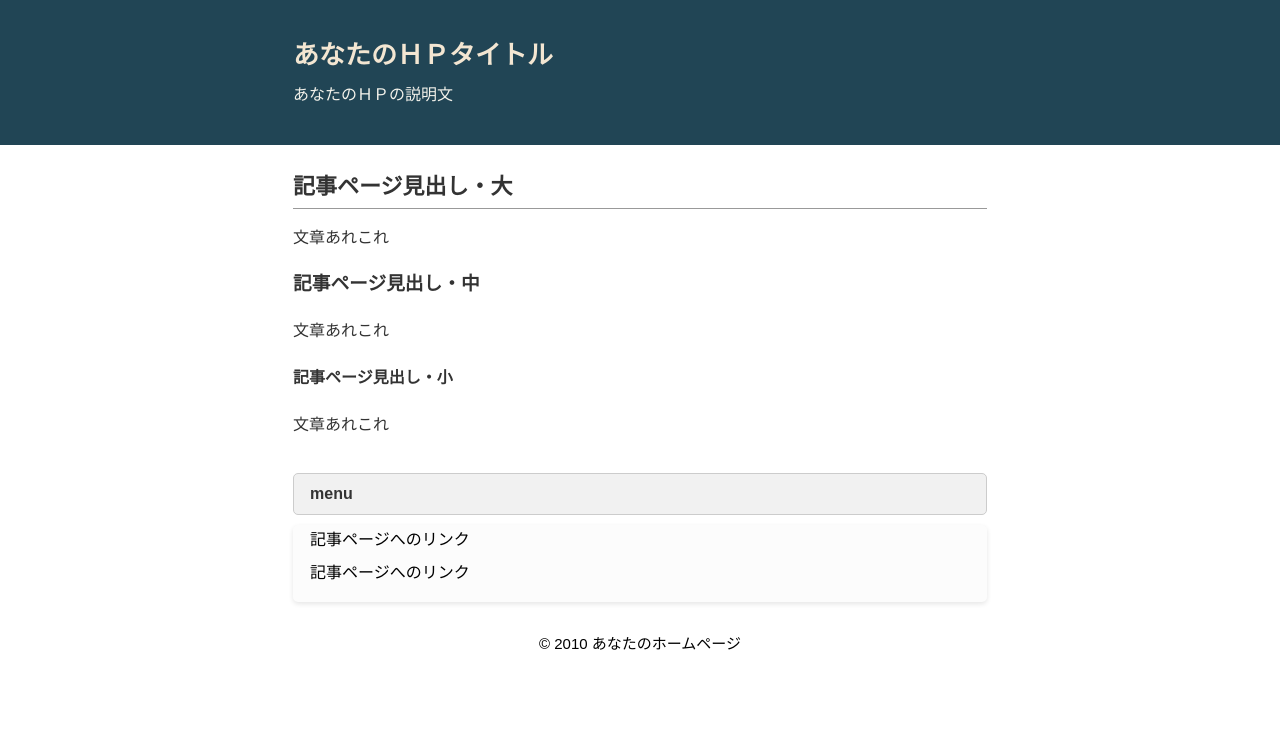
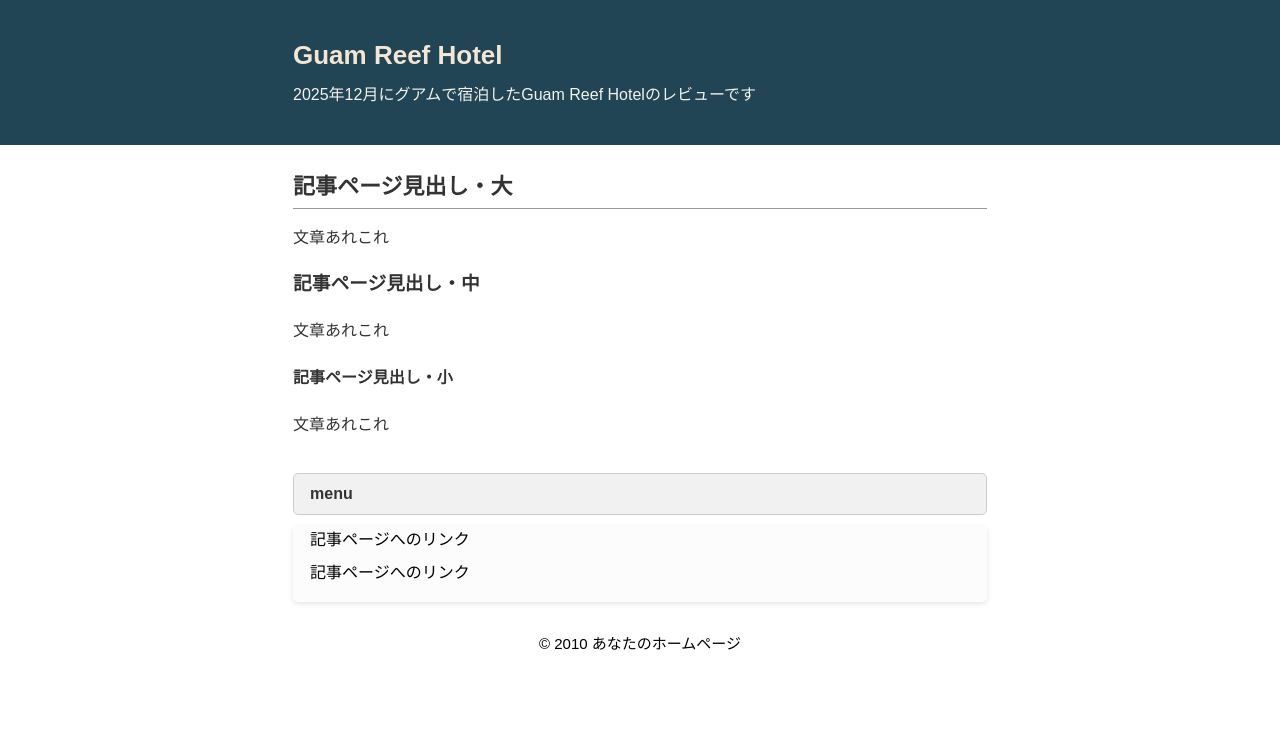
Before and after one commit to mikanhaamesho/mikanhaamesho.github.io, a plain HTML site: page guam-reef-hotel.html in a window 1280 px wide. Drawn offline with Linux system fonts and the light colour scheme.

Commit message:
Update guam-reef-hotel.html

```diff
--- a/guam-reef-hotel.html
+++ b/guam-reef-hotel.html
@@ -2,7 +2,7 @@
 <html lang="ja">
 <head>
 <meta charset="UTF-8">
-<title>あなたのＨＰタイトル</title>
+<title>Guam Reef Hotel</title>
 <meta name="keywords" content="ページのキーワードA,B,C">
 <meta name="description" content="ページの説明">
 <meta name="viewport" content="width=device-width, initial-scale=1.0">
@@ -10,8 +10,8 @@
 </head>
 <body>
 <div id="outer">
-<header><div id="header-container"><div id="head-inner"><h1>あなたのＨＰタイトル</h1>
-<p class="description">あなたのＨＰの説明文</p></div></div>
+<header><div id="header-container"><div id="head-inner"><h1>Guam Reef Hotel</h1>
+<p class="description">2025年12月にグアムで宿泊したGuam Reef Hotelのレビューです</p></div></div>
 </header>
 <div id="content-wrapper">
 <main>
```
